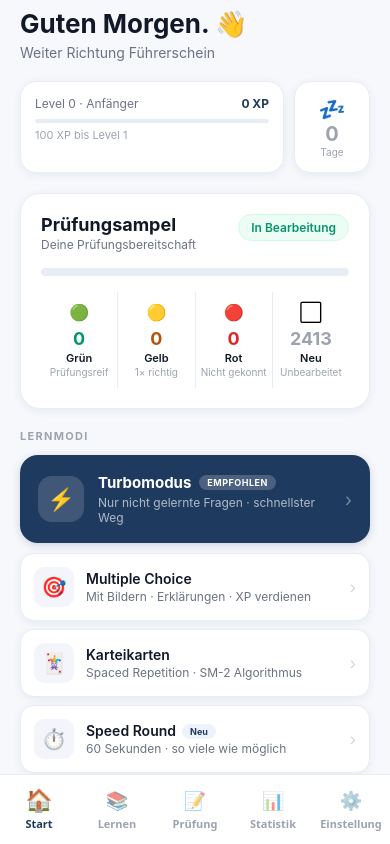
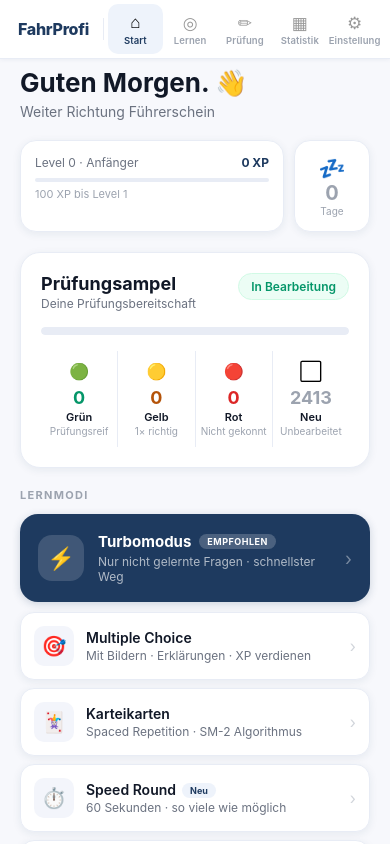
Before and after one commit to hasi-elektronic/fahrprofi, a React Native app: screen / in a window 390 px wide. Built offline with nearby package versions, Linux system fonts and the light colour scheme.

Commit message:
v7: Top nav bar + image_url in ParsedQuestion + Home always reachable

```diff
--- a/App.tsx
+++ b/App.tsx
@@ -1,77 +1,255 @@
-import React from 'react';
-import { NavigationContainer } from '@react-navigation/native';
-import { createBottomTabNavigator } from '@react-navigation/bottom-tabs';
-import { createNativeStackNavigator } from '@react-navigation/native-stack';
-import { StatusBar } from 'expo-status-bar';
-import { SafeAreaProvider } from 'react-native-safe-area-context';
-import { Text } from 'react-native';
+import React, { useState } from 'react';
+import {
+  View, Text, TouchableOpacity, StyleSheet,
+  StatusBar, Platform,
+} from 'react-native';
+import { SafeAreaProvider, SafeAreaView, useSafeAreaInsets } from 'react-native-safe-area-context';
 import { ThemeProvider, useTheme } from './contexts/ThemeContext';
 import { LanguageProvider } from './contexts/LanguageContext';
-import HomeScreen from './app/tabs/HomeScreen';
-import LearnScreen from './app/tabs/LearnScreen';
-import ExamScreen from './app/tabs/ExamScreen';
-import StatsScreen from './app/tabs/StatsScreen';
+
+// Screens
+import HomeScreen    from './app/tabs/HomeScreen';
+import LearnScreen   from './app/tabs/LearnScreen';
+import ExamScreen    from './app/tabs/ExamScreen';
+import StatsScreen   from './app/tabs/StatsScreen';
 import SettingsScreen from './app/tabs/SettingsScreen';
-import FlashcardScreen from './app/modals/FlashcardScreen';
-import SwipeScreen from './app/modals/SwipeScreen';
-import TopicScreen from './app/modals/TopicScreen';
-import ExamSessionScreen from './app/modals/ExamSessionScreen';
+
+// Modals (pushed on top of main)
 import MultipleChoiceScreen from './app/modals/MultipleChoiceScreen';
-import SpeedRoundScreen from './app/modals/SpeedRoundScreen';
-import MemoryMatchScreen from './app/modals/MemoryMatchScreen';
+import FlashcardScreen      from './app/modals/FlashcardScreen';
+import SwipeScreen          from './app/modals/SwipeScreen';
+import SpeedRoundScreen     from './app/modals/SpeedRoundScreen';
+import MemoryMatchScreen    from './app/modals/MemoryMatchScreen';
+import ExamSessionScreen    from './app/modals/ExamSessionScreen';
+import TopicScreen          from './app/modals/TopicScreen';
 import PruefungsampelScreen from './app/modals/PruefungsampelScreen';
-import FragenlisteScreen from './app/modals/FragenlisteScreen';
+import FragenlisteScreen    from './app/modals/FragenlisteScreen';
 
-const Tab = createBottomTabNavigator();
-const Stack = createNativeStackNavigator();
+import { SAMPLE_QUESTIONS } from './data/questions';
 
-function MainTabs() {
+type TabId = 'home' | 'learn' | 'exam' | 'stats' | 'settings';
+type ModalId =
+  | 'MultipleChoice' | 'Flashcard' | 'Swipe' | 'SpeedRound'
+  | 'MemoryMatch' | 'ExamSession' | 'Topic' | 'Pruefungsampel' | 'Fragenliste';
+
+interface ModalState {
+  id: ModalId;
+  params?: any;
+}
+
+const TABS: { id: TabId; icon: string; label: string }[] = [
+  { id: 'home',     icon: '⌂',  label: 'Start' },
+  { id: 'learn',    icon: '◎',  label: 'Lernen' },
+  { id: 'exam',     icon: '✏',  label: 'Prüfung' },
+  { id: 'stats',    icon: '▦',  label: 'Statistik' },
+  { id: 'settings', icon: '⚙',  label: 'Einstellung' },
+];
+
+function TopNav({ tab, setTab }: { tab: TabId; setTab: (t: TabId) => void }) {
   const { colors } = useTheme();
+  const insets = useSafeAreaInsets();
+
+  const s = StyleSheet.create({
+    wrap: {
+      backgroundColor: colors.surface,
+      borderBottomWidth: 1,
+      borderBottomColor: colors.border,
+      paddingTop: insets.top,
+      shadowColor: '#1E3A5F',
+      shadowOffset: { width: 0, height: 1 },
+      shadowOpacity: 0.06,
+      shadowRadius: 4,
+      elevation: 3,
+      zIndex: 100,
+    },
+    inner: {
+      flexDirection: 'row',
+      alignItems: 'center',
+      paddingHorizontal: 8,
+      paddingVertical: 4,
+    },
+    logo: {
+      paddingHorizontal: 10,
+      paddingVertical: 6,
+      marginRight: 4,
+    },
+    logoText: {
+      fontSize: 16,
+      fontWeight: '800',
+      color: colors.primary,
+      letterSpacing: -0.3,
+    },
+    divider: {
+      width: 1, height: 22,
+      backgroundColor: colors.border,
+      marginRight: 4,
+    },
+    tab: {
+      flex: 1, alignItems: 'center', paddingVertical: 8,
+      paddingHorizontal: 2, borderRadius: 10,
+    },
+    tabActive: {
+      backgroundColor: colors.primaryLight,
+    },
+    tabIcon: { fontSize: 17, marginBottom: 2 },
+    tabLabel: { fontSize: 9.5, fontWeight: '600', letterSpacing: 0.1 },
+  });
+
   return (
-    <Tab.Navigator screenOptions={({ route }) => ({
-      headerShown: false,
-      tabBarStyle: { backgroundColor: colors.surface, borderTopColor: colors.border, paddingBottom: 8, paddingTop: 6, height: 70 },
-      tabBarActiveTintColor: colors.primary, tabBarInactiveTintColor: colors.textMuted,
-      tabBarLabelStyle: { fontSize: 11, fontWeight: '600', marginTop: 2 },
-      tabBarIcon: ({ focused }) => {
-        const icons: { [key: string]: string } = { Home: '🏠', Learn: '📚', Exam: '📝', Stats: '📊', Settings: '⚙️' };
-        return <Text style={{ fontSize: focused ? 22 : 18, opacity: focused ? 1 : 0.6 }}>{icons[route.name]}</Text>;
-      },
-    })}>
-      <Tab.Screen name="Home" component={HomeScreen} options={{ tabBarLabel: 'Start' }} />
-      <Tab.Screen name="Learn" component={LearnScreen} options={{ tabBarLabel: 'Lernen' }} />
-      <Tab.Screen name="Exam" component={ExamScreen} options={{ tabBarLabel: 'Prüfung' }} />
-      <Tab.Screen name="Stats" component={StatsScreen} options={{ tabBarLabel: 'Statistik' }} />
-      <Tab.Screen name="Settings" component={SettingsScreen} options={{ tabBarLabel: 'Einstellung' }} />
-    </Tab.Navigator>
+    <View style={s.wrap}>
+      <View style={s.inner}>
+        {/* Logo — sempre cliccabile per home */}
+        <TouchableOpacity style={s.logo} onPress={() => setTab('home')} activeOpacity={0.7}>
+          <Text style={s.logoText}>FahrProfi</Text>
+        </TouchableOpacity>
+        <View style={s.divider} />
+        {TABS.map((t) => {
+          const isActive = tab === t.id;
+          return (
+            <TouchableOpacity
+              key={t.id}
+              style={[s.tab, isActive && s.tabActive]}
+              onPress={() => setTab(t.id)}
+              activeOpacity={0.7}
+            >
+              <Text style={[s.tabIcon, { opacity: isActive ? 1 : 0.4 }]}>{t.icon}</Text>
+              <Text style={[s.tabLabel, { color: isActive ? colors.primary : colors.textMuted }]}>
+                {t.label}
+              </Text>
+            </TouchableOpacity>
+          );
+        })}
+      </View>
+    </View>
   );
 }
 
-function AppNavigator() {
-  const { colors, isDark } = useTheme();
+function ModalNav({ modal, onClose }: { modal: ModalState; onClose: () => void }) {
+  const { colors } = useTheme();
+  const insets = useSafeAreaInsets();
+  const TITLES: Partial<Record<ModalId, string>> = {
+    MultipleChoice: 'Multiple Choice',
+    Flashcard: 'Karteikarten',
+    Swipe: 'Swipe & Learn',
+    SpeedRound: '⚡ Speed Round',
+    MemoryMatch: '🃏 Memory Match',
+    ExamSession: 'Prüfungssimulation',
+    Topic: 'Thema',
+    Pruefungsampel: '🚦 Prüfungsampel',
+    Fragenliste: '📋 Fragenliste',
+  };
   return (
-    <NavigationContainer>
-      <StatusBar style={isDark ? 'light' : 'dark'} />
-      <Stack.Navigator screenOptions={{ headerShown: false, contentStyle: { backgroundColor: colors.background }, animation: 'slide_from_right' }}>
-        <Stack.Screen name="MainTabs" component={MainTabs} />
-        <Stack.Screen name="Flashcard" component={FlashcardScreen} options={{ animation: 'slide_from_bottom' }} />
-        <Stack.Screen name="Swipe" component={SwipeScreen} options={{ animation: 'slide_from_bottom' }} />
-        <Stack.Screen name="Topic" component={TopicScreen} />
-        <Stack.Screen name="ExamSession" component={ExamSessionScreen} options={{ animation: 'fade' }} />
-        <Stack.Screen name="MultipleChoice" component={MultipleChoiceScreen} options={{ animation: 'slide_from_bottom' }} />
-        <Stack.Screen name="SpeedRound" component={SpeedRoundScreen} options={{ animation: 'slide_from_bottom' }} />
-        <Stack.Screen name="MemoryMatch" component={MemoryMatchScreen} options={{ animation: 'slide_from_bottom' }} />
-        <Stack.Screen name="Pruefungsampel" component={PruefungsampelScreen} />
-        <Stack.Screen name="Fragenliste" component={FragenlisteScreen} />
-      </Stack.Navigator>
-    </NavigationContainer>
+    <View style={{
+      backgroundColor: colors.surface, borderBottomWidth: 1,
+      borderBottomColor: colors.border, paddingTop: insets.top,
+      shadowColor: '#1E3A5F', shadowOffset: { width: 0, height: 1 },
+      shadowOpacity: 0.06, shadowRadius: 4, elevation: 3, zIndex: 100,
+    }}>
+      <View style={{ flexDirection: 'row', alignItems: 'center', paddingHorizontal: 16, paddingVertical: 10 }}>
+        <TouchableOpacity
+          onPress={onClose}
+          style={{ flexDirection: 'row', alignItems: 'center', gap: 6, marginRight: 12 }}
+          activeOpacity={0.7}
+        >
+          <Text style={{ fontSize: 20, color: colors.primary }}>←</Text>
+        </TouchableOpacity>
+        <Text style={{ fontSize: 15, fontWeight: '700', color: colors.text, flex: 1 }}>
+          {TITLES[modal.id] || modal.id}
+        </Text>
+        {/* Always-visible home button */}
+        <TouchableOpacity onPress={onClose} activeOpacity={0.7}
+          style={{ paddingHorizontal: 10, paddingVertical: 5, backgroundColor: colors.primaryLight, borderRadius: 20 }}>
+          <Text style={{ fontSize: 12, fontWeight: '700', color: colors.primary }}>⌂ Start</Text>
+        </TouchableOpacity>
+      </View>
+    </View>
+  );
+}
+
+function AppContent() {
+  const { colors } = useTheme();
+  const [tab, setTab] = useState<TabId>('home');
+  const [modalStack, setModalStack] = useState<ModalState[]>([]);
+
+  const currentModal = modalStack[modalStack.length - 1];
+
+  const navigate = (id: ModalId, params?: any) => {
+    setModalStack((s) => [...s, { id, params }]);
+  };
+
+  const goBack = () => {
+    setModalStack((s) => s.slice(0, -1));
+  };
+
+  const goHome = () => {
+    setModalStack([]);
+    setTab('home');
+  };
+
+  // Navigation object for screens
+  const navigation = {
+    navigate: (screen: string, params?: any) => navigate(screen as ModalId, params),
+    goBack,
+  };
+
+  const renderTab = () => {
+    const props: any = { navigation, route: {} };
+    switch (tab) {
+      case 'home':     return <HomeScreen {...props} />;
+      case 'learn':    return <LearnScreen {...props} />;
+      case 'exam':     return <ExamScreen {...props} />;
+      case 'stats':    return <StatsScreen {...props} />;
+      case 'settings': return <SettingsScreen {...props} />;
+    }
+  };
+
+  const renderModal = (modal: ModalState) => {
+    const nav = {
+      navigate: (screen: string, params?: any) => navigate(screen as ModalId, params),
+      goBack,
+    };
+    const route = { params: modal.params || {} };
+    switch (modal.id) {
+      case 'MultipleChoice': return <MultipleChoiceScreen navigation={nav} route={route} />;
+      case 'Flashcard':      return <FlashcardScreen navigation={nav} route={{ params: modal.params || { questions: SAMPLE_QUESTIONS } }} />;
+      case 'Swipe':          return <SwipeScreen navigation={nav} route={{ params: modal.params || { questions: SAMPLE_QUESTIONS } }} />;
+      case 'SpeedRound':     return <SpeedRoundScreen navigation={nav} />;
+      case 'MemoryMatch':    return <MemoryMatchScreen navigation={nav} />;
+      case 'ExamSession':    return <ExamSessionScreen navigation={nav} />;
+      case 'Topic':          return <TopicScreen navigation={nav} route={route} />;
+      case 'Pruefungsampel': return <PruefungsampelScreen navigation={nav} />;
+      case 'Fragenliste':    return <FragenlisteScreen navigation={nav} />;
+      default:               return null;
+    }
+  };
+
+  return (
+    <View style={{ flex: 1, backgroundColor: colors.background }}>
+      <StatusBar barStyle="dark-content" backgroundColor={colors.surface} />
+
+      {/* Top navigation — always visible */}
+      {currentModal ? (
+        <ModalNav modal={currentModal} onClose={goBack} />
+      ) : (
+        <TopNav tab={tab} setTab={setTab} />
+      )}
+
+      {/* Screen content */}
+      <View style={{ flex: 1 }}>
+        {currentModal ? renderModal(currentModal) : renderTab()}
+      </View>
+    </View>
   );
 }
 
 export default function App() {
   return (
     <SafeAreaProvider>
-      <ThemeProvider><LanguageProvider><AppNavigator /></LanguageProvider></ThemeProvider>
+      <ThemeProvider>
+        <LanguageProvider>
+          <AppContent />
+        </LanguageProvider>
+      </ThemeProvider>
     </SafeAreaProvider>
   );
 }
--- a/app/modals/MultipleChoiceScreen.tsx
+++ b/app/modals/MultipleChoiceScreen.tsx
@@ -106,7 +106,6 @@ export default function MultipleChoiceScreen({ route, navigation }: any) {
 
   const qWithMeta = {
     ...q,
-    imageUrl: (q as any).image_url || undefined,
     ampel: getAmpel(q.id) as 0 | 1 | 2,
   };
 
--- a/utils/api.ts
+++ b/utils/api.ts
@@ -15,6 +15,7 @@ export interface ApiQuestion {
   answers: string; // JSON string
   explanation_de: string;
   has_image: number;
+  image_url: string; // Google Cloud image URL
 }
 
 export interface ParsedQuestion {
@@ -26,6 +27,7 @@ export interface ParsedQuestion {
   answers: { text: { [key in Language]?: string }; correct: boolean }[];
   explanation?: { [key in Language]?: string };
   hasImage: boolean;
+  imageUrl?: string; // real image URL from Google Cloud
 }
 
 function parseApiQuestion(q: ApiQuestion): ParsedQuestion {
@@ -54,6 +56,7 @@ function parseApiQuestion(q: ApiQuestion): ParsedQuestion {
     })),
     explanation: q.explanation_de ? { de: q.explanation_de } : undefined,
     hasImage: q.has_image === 1,
+    imageUrl: q.image_url && q.image_url.length > 0 ? q.image_url : undefined,
   };
 }
 
```
